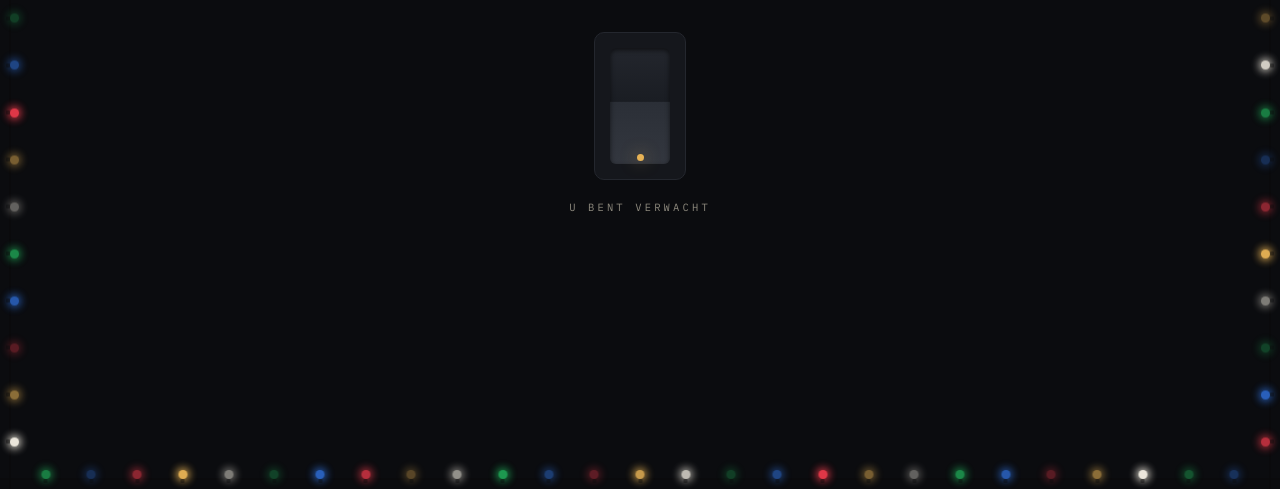
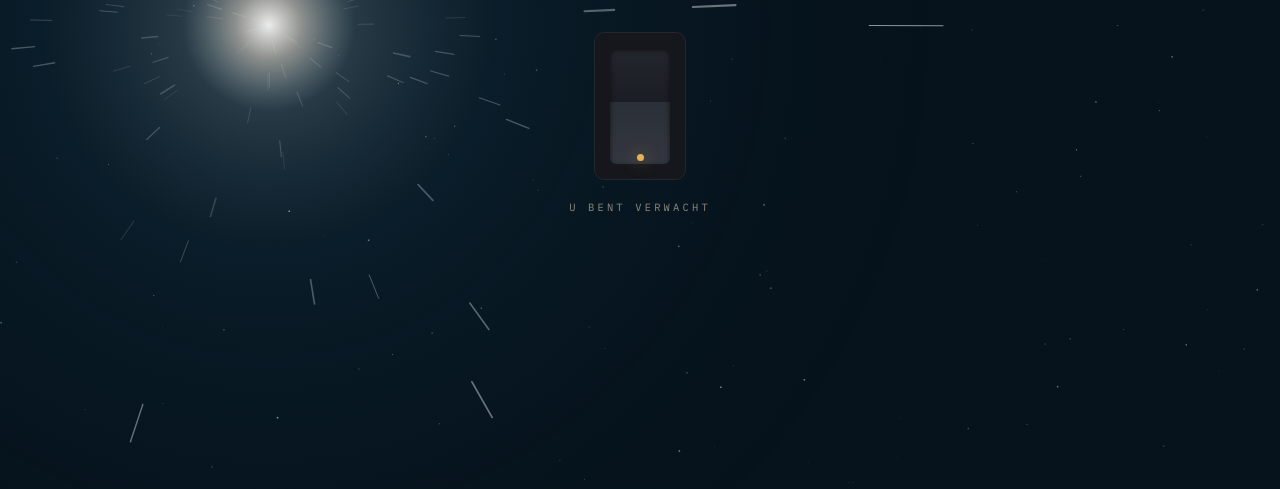
Before and after one commit to Siegobert/siegobert.com, a plain HTML site: page index.html in a window 1280 px wide. Shown: the part 311-800 px from the top of the page. Drawn offline with Linux system fonts and the light colour scheme.

Commit message:
Vervang de kerstlampjes door een ruimte-achtergrond
Donkerblauwe achtergrond met een lichtflits links en strepen die eruit
schieten, naar het aangeleverde beeld. De knop wisselt nu de accentkleur
in plaats van de achtergrond; de ruimte blijft donker. Het vuurwerk
tussen 27 december en 2 januari blijft werken.

Co-Authored-By: Claude Opus 5 <noreply@anthropic.com>
Claude-Session: https://claude.ai/code/session_016FKJPLvc3jtQoyYfXFgMS6

```diff
--- a/index.html
+++ b/index.html
@@ -16,8 +16,8 @@
 <link href="https://fonts.googleapis.com/css2?family=Archivo:wght@500;700;800&family=IBM+Plex+Mono:wght@400;500&display=swap" rel="stylesheet">
 <style>
   :root{
-    --bg:#FFE600;
-    --fg:#141414;
+    --bg:#06131C;
+    --fg:#F2EFE6;
     --sans:"Archivo",system-ui,sans-serif;
     --mono:"IBM Plex Mono",ui-monospace,Consolas,monospace;
   }
@@ -32,7 +32,7 @@
   }
 
   /* ---------- gesloten: het licht is uit ---------- */
-  body.off{background:#0B0C0F;color:#EDE9DF}
+  body.off{color:#EDE9DF}
   body.off .top,body.off main,body.off footer{opacity:0;pointer-events:none}
   .top,main,footer{transition:opacity .7s ease}
 
@@ -167,41 +167,12 @@
   footer a:hover{opacity:1}
   footer a:focus-visible{outline:2px solid currentColor;outline-offset:3px}
 
-  /* ---------- vuurwerk achter de pagina ---------- */
+  /* ---------- de ruimte achter de pagina ---------- */
+  #sterren{position:fixed;inset:0;z-index:0;pointer-events:none}
   #vuurwerk{position:fixed;inset:0;z-index:0;pointer-events:none}
   .top,main,footer{position:relative;z-index:1}
 
-  /* ---------- lichtsnoer langs de rand ---------- */
-  .lichtjes{position:fixed;inset:0;z-index:40;pointer-events:none}
-  .snoer{position:absolute;background:rgba(10,10,10,.34)}
-  .snoer.boven{top:9px;left:0;right:0;height:2px}
-  .snoer.onder{bottom:9px;left:0;right:0;height:2px}
-  .snoer.links{left:9px;top:0;bottom:0;width:2px}
-  .snoer.rechts{right:9px;top:0;bottom:0;width:2px}
-
-  .lamp{
-    position:absolute;width:9px;height:9px;border-radius:50%;
-    background:currentColor;box-shadow:0 0 9px 2px currentColor;
-    animation:knipper 2.6s ease-in-out infinite;
-  }
-  .lamp::before{
-    content:"";position:absolute;width:4px;height:4px;border-radius:1px;
-    background:rgba(10,10,10,.45);
-  }
-  .lamp.b{transform:translateX(-50%)}
-  .lamp.b::before{left:50%;margin-left:-2px;top:-4px}
-  .lamp.o{transform:translateX(-50%)}
-  .lamp.o::before{left:50%;margin-left:-2px;bottom:-4px}
-  .lamp.l{transform:translateY(-50%)}
-  .lamp.l::before{top:50%;margin-top:-2px;left:-4px}
-  .lamp.r{transform:translateY(-50%)}
-  .lamp.r::before{top:50%;margin-top:-2px;right:-4px}
-
-  .k1{color:#E83A4A}.k2{color:#1F9E52}.k3{color:#E8B356}.k4{color:#2F6FD8}.k5{color:#F4EFE3}
-  @keyframes knipper{0%,100%{opacity:1}50%{opacity:.34}}
-
   @media (prefers-reduced-motion:reduce){
-    .lamp{animation:none;opacity:.9}
     body,button.big,.card a.jump,.top,main,footer{transition:none}
     button.bigswitch .dot{animation:none;opacity:.9}
     .blackout .whisper{transition:none}
@@ -229,14 +200,8 @@
   <input name="bot-field" />
 </form>
 
+<canvas id="sterren" aria-hidden="true"></canvas>
 <canvas id="vuurwerk" aria-hidden="true"></canvas>
-
-<div class="lichtjes" id="lichtjes" aria-hidden="true">
-  <span class="snoer boven"></span>
-  <span class="snoer onder"></span>
-  <span class="snoer links"></span>
-  <span class="snoer rechts"></span>
-</div>
 
 <div class="top">
   <span><b>Siegobert Jansen</b> &mdash; Muziekgebouw Eindhoven</span>
@@ -266,60 +231,115 @@
 </footer>
 
 <script>
-/* wat er te zien is, hangt van de datum af:
-   16 november t/m 26 december lampjes, 27 december t/m 2 januari vuurwerk */
+/* vuurwerk van 27 december tot en met 2 januari */
 var SEIZOEN = (function(){
   var d = new Date(), m = d.getMonth(), dag = d.getDate(), q = window.location.search;
   return {
-    lampjes:  q.indexOf("lampjes")  > -1 || (m === 10 && dag >= 16) || (m === 11 && dag <= 26),
     vuurwerk: q.indexOf("vuurwerk") > -1 || (m === 11 && dag >= 27) || (m === 0 && dag <= 2)
   };
 })();
 
-/* het lichtsnoer langs de rand */
+/* de ruimte: een lichtflits links met strepen die eruit schieten */
 (function(){
-  var doos = document.getElementById("lichtjes");
-  if (!doos) return;
-  if (!SEIZOEN.lampjes){ doos.remove(); return; }
-  var kleuren = ["k1","k2","k3","k4","k5"], AFSTAND = 46;
+  var cv = document.getElementById("sterren");
+  if (!cv) return;
+  var ctx = cv.getContext("2d"),
+      dpr = Math.min(window.devicePixelRatio || 1, 2),
+      b = 0, h = 0, vx = 0, vy = 0, maxR = 0,
+      strepen = [], stippen = [], raf = null, draait = true,
+      stil = window.matchMedia("(prefers-reduced-motion: reduce)").matches;
 
-  function hang(){
-    Array.prototype.slice.call(doos.querySelectorAll(".lamp")).forEach(function(el){ el.remove(); });
+  function accent(){
+    return (getComputedStyle(document.documentElement).getPropertyValue("--fg") || "#F2EFE6").trim();
+  }
 
-    var w = window.innerWidth, h = window.innerHeight, n = 0;
+  function maat(){
+    b = window.innerWidth; h = window.innerHeight;
+    cv.width = b * dpr; cv.height = h * dpr;
+    cv.style.width = b + "px"; cv.style.height = h + "px";
+    ctx.setTransform(dpr, 0, 0, dpr, 0, 0);
+    vx = b * (b < 760 ? 0.30 : 0.21);
+    vy = h * 0.42;
+    maxR = Math.hypot(Math.max(vx, b - vx), Math.max(vy, h - vy)) * 1.08;
+    vul();
+  }
 
-    function lamp(klasse, stijl){
-      var el = document.createElement("span");
-      el.className = "lamp " + klasse + " " + kleuren[n % kleuren.length];
-      el.style.animationDelay = ((n % 7) * 0.33).toFixed(2) + "s";
-      for (var k in stijl) el.style[k] = stijl[k];
-      doos.appendChild(el);
-      n++;
-    }
+  function nieuweStreep(begin){
+    return {
+      hoek: Math.random() * Math.PI * 2,
+      r: begin ? Math.random() * maxR : 10 + Math.random() * 40,
+      snelheid: 0.4 + Math.random() * 1.5,
+      dik: 0.6 + Math.random() * 2.2,
+      kleur: Math.random() < 0.22
+    };
+  }
 
-    var perRij = Math.max(3, Math.round(w / AFSTAND)),
-        perKolom = Math.max(3, Math.round(h / AFSTAND));
-
-    for (var i = 1; i < perRij; i++){
-      var x = (i / perRij * 100) + "%";
-      lamp("b", {left:x, top:"10px"});
-      lamp("o", {left:x, bottom:"10px"});
-    }
-    for (var j = 1; j < perKolom; j++){
-      var y = (j / perKolom * 100) + "%";
-      lamp("l", {top:y, left:"10px"});
-      lamp("r", {top:y, right:"10px"});
+  function vul(){
+    var n = Math.round(Math.min(230, Math.max(90, (b * h) / 7200)));
+    strepen = []; for (var i = 0; i < n; i++) strepen.push(nieuweStreep(true));
+    stippen = [];
+    var m = Math.round(n * 1.3);
+    for (var j = 0; j < m; j++){
+      stippen.push({x:Math.random()*b, y:Math.random()*h, r:Math.random()*1.3+0.3,
+                    a:0.12 + Math.random()*0.5});
     }
   }
 
-  hang();
-  var wacht;
-  window.addEventListener("resize", function(){
-    clearTimeout(wacht);
-    wacht = setTimeout(hang, 220);
+  function teken(){
+    ctx.clearRect(0, 0, b, h);
+
+    /* de flits */
+    var g = ctx.createRadialGradient(vx, vy, 0, vx, vy, Math.max(b, h) * 0.52);
+    g.addColorStop(0,    "rgba(255,255,255,.92)");
+    g.addColorStop(0.05, "rgba(255,248,235,.55)");
+    g.addColorStop(0.13, "rgba(173,214,235,.20)");
+    g.addColorStop(0.34, "rgba(32,92,126,.14)");
+    g.addColorStop(1,    "rgba(6,19,28,0)");
+    ctx.fillStyle = g;
+    ctx.fillRect(0, 0, b, h);
+
+    /* stof */
+    ctx.fillStyle = "#DCEAF2";
+    for (var j = 0; j < stippen.length; j++){
+      var d = stippen[j];
+      ctx.globalAlpha = d.a;
+      ctx.fillRect(d.x, d.y, d.r, d.r);
+    }
+
+    /* de strepen, naar buiten toe langer en feller */
+    var kleur = accent();
+    ctx.lineCap = "round";
+    for (var i = 0; i < strepen.length; i++){
+      var p = strepen[i],
+          f = p.r / maxR,
+          lengte = 14 + f * f * 190,
+          cx = Math.cos(p.hoek), cy = Math.sin(p.hoek),
+          x1 = vx + cx * Math.max(0, p.r - lengte), y1 = vy + cy * Math.max(0, p.r - lengte),
+          x2 = vx + cx * p.r,                        y2 = vy + cy * p.r;
+
+      ctx.globalAlpha = Math.min(0.95, 0.10 + f * 0.85) * (p.kleur ? 0.75 : 1);
+      ctx.strokeStyle = p.kleur ? kleur : "#EAF4FA";
+      ctx.lineWidth = p.dik * (0.5 + f);
+      ctx.beginPath(); ctx.moveTo(x1, y1); ctx.lineTo(x2, y2); ctx.stroke();
+
+      if (!stil){
+        p.r += p.snelheid * (0.35 + f * 5.2);
+        if (p.r > maxR) strepen[i] = nieuweStreep(false);
+      }
+    }
+    ctx.globalAlpha = 1;
+    if (!stil && draait) raf = requestAnimationFrame(teken);
+  }
+
+  window.addEventListener("resize", function(){ maat(); if (stil) teken(); });
+  document.addEventListener("visibilitychange", function(){
+    if (document.hidden){ draait = false; cancelAnimationFrame(raf); }
+    else if (!stil){ draait = true; raf = requestAnimationFrame(teken); }
   });
+
+  maat();
+  teken();
 })();
-
 
 /* vuurwerk achter de pagina */
 (function(){
@@ -430,10 +450,10 @@ var SEIZOEN = (function(){
 
 (function(){
   var PALETTE = [
-    ["#FFE600","#141414"], ["#C4300F","#FFF6F2"], ["#0B6E4F","#F2FBF6"],
-    ["#1B2AC4","#F3F4FF"], ["#E8B356","#1A1408"], ["#141414","#FFE600"],
-    ["#C2342B","#FFF4F2"], ["#2BB3A3","#07211E"], ["#B32B74","#FFF2F9"],
-    ["#F2E572","#1B1B19"], ["#3D2B56","#F6EFFF"], ["#1A1A1A","#2BB3A3"]
+    ["#06131C","#FF2D4B"], ["#06131C","#4FC3F7"], ["#06131C","#F2EFE6"],
+    ["#07151F","#E8B356"], ["#05121A","#49C97E"], ["#06131C","#C98BFF"],
+    ["#081822","#FF2D4B"], ["#05111A","#4FC3F7"], ["#06141E","#F2EFE6"],
+    ["#07151F","#E8B356"], ["#06131C","#49C97E"], ["#05121A","#C98BFF"]
   ];
 
   var LABELS = [
```
